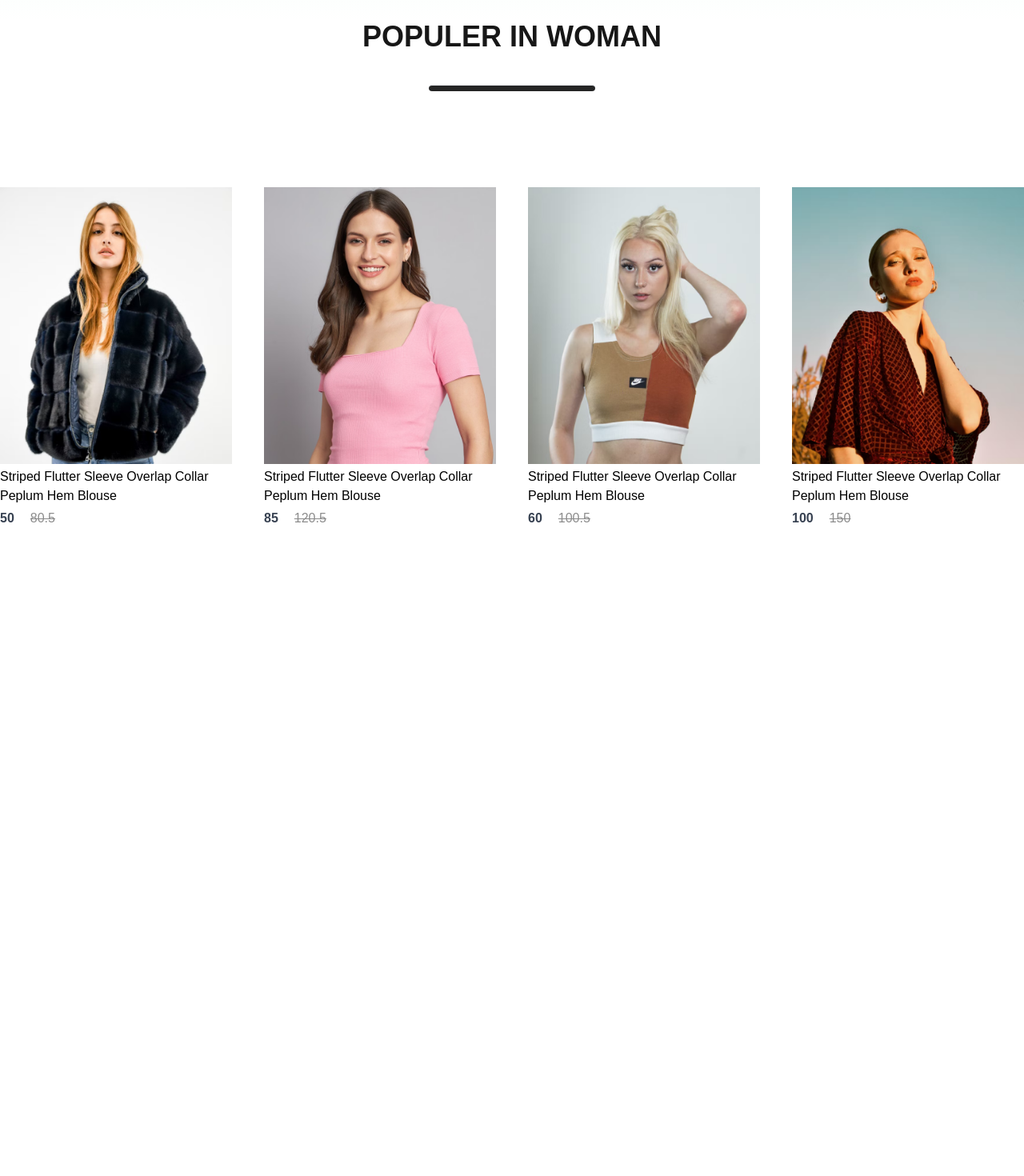
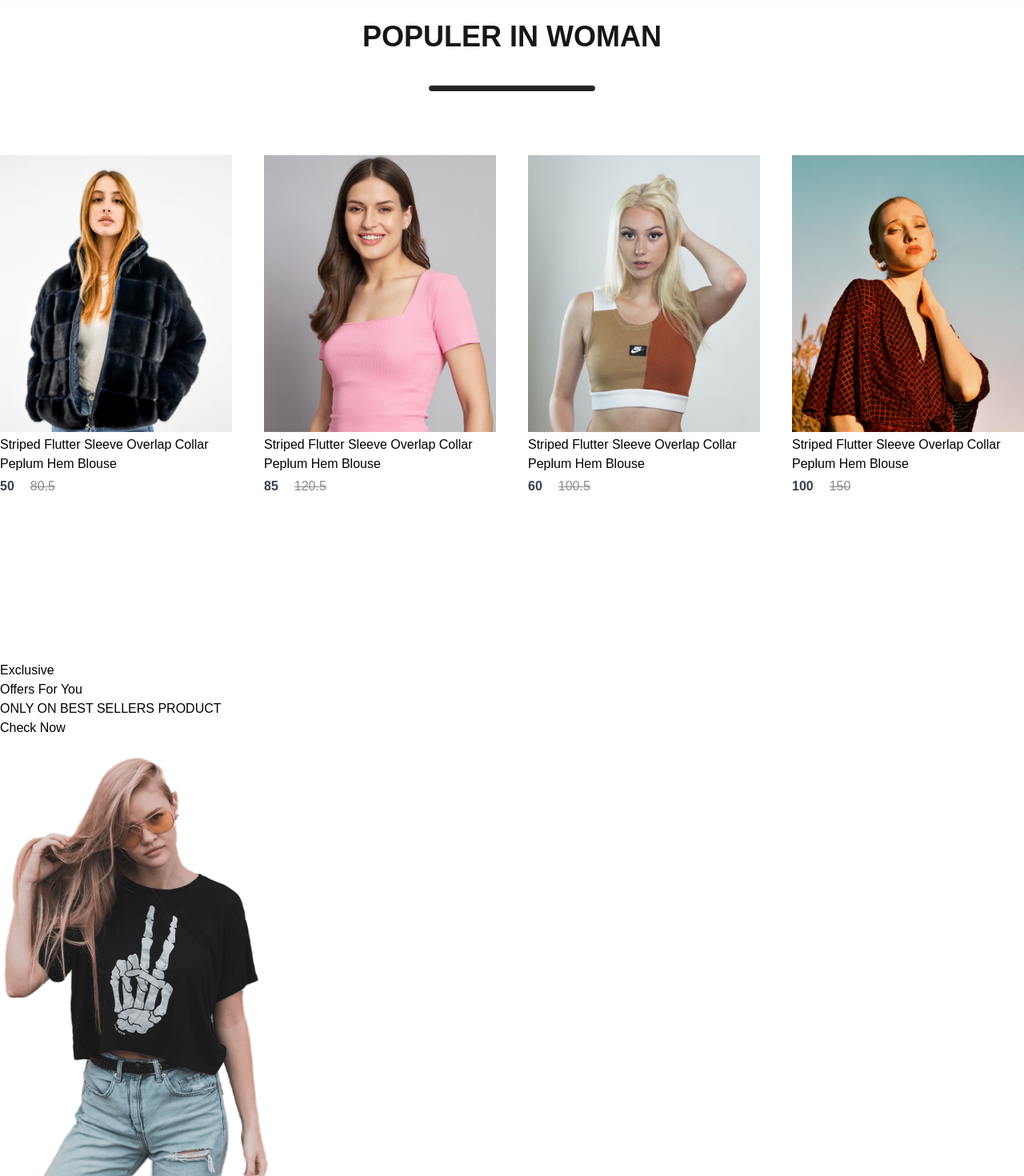
Before and after one commit to GuhaPritam/E-Commerce, a React (Vite) app: page / in a window 1280 px wide. Shown: the part 919-2389 px from the top of the page at 80% size. Before the commit the page ends 1579 px from the top, so only its background shows below. Built offline with nearby package versions, Linux system fonts and the light colour scheme.

Commit message:
added populer items

```diff
--- /dev/null
+++ b/src/Components/Offers/Offers.jsx
@@ -0,0 +1,19 @@
+import Exclusive_image from '../Assets/exclusive_image.png'
+
+const Offers = () => {
+  return (
+    <div className='offers'>
+        <div className='ofersleft'>
+            <h1>Exclusive</h1>
+            <h1>Offers For You</h1>
+            <p>ONLY ON BEST SELLERS PRODUCT</p>
+            <button>Check Now</button>
+        </div>
+        <div className='offerright'>
+            <img src={Exclusive_image} alt="" />
+        </div>
+    </div>
+  )
+}
+
+export default Offers;
--- a/src/Components/Pages/Shop.jsx
+++ b/src/Components/Pages/Shop.jsx
@@ -1,4 +1,5 @@
 import Landing from "../Landing/Landing";
+import Offers from "../Offers/Offers";
 import Populer from "../Populer/Populer";
 
 const Shop = () => {
@@ -7,6 +8,7 @@
             <div>
                 <Landing />
                 <Populer />
+                <Offers />
             </div>
         </>
     )
--- a/src/Components/Populer/Populer.jsx
+++ b/src/Components/Populer/Populer.jsx
@@ -4,10 +4,10 @@
 const Populer = () => {
     return (
         <>
-            <div className='flex flex-col items-center gap-10 h-90vh'>
+            <div className='flex flex-col items-center gap-10 h-[50rem]'>
                 <h1 className='text-[#171717] text-4xl font-semibold'>POPULER IN WOMAN</h1>
                 <hr className='w-[13rem] h-2 rounded-2xl bg-[#252525]' />
-                <div className='flex mt-20 gap-10'>
+                <div className='flex mt-10 gap-10'>
                     {data_product.map((element, index) => {
                         return <Item key={index} id={element.id} name={element.name} image={element.image} new_price={element.new_price} old_price={element.old_price} />
                     })}
```
